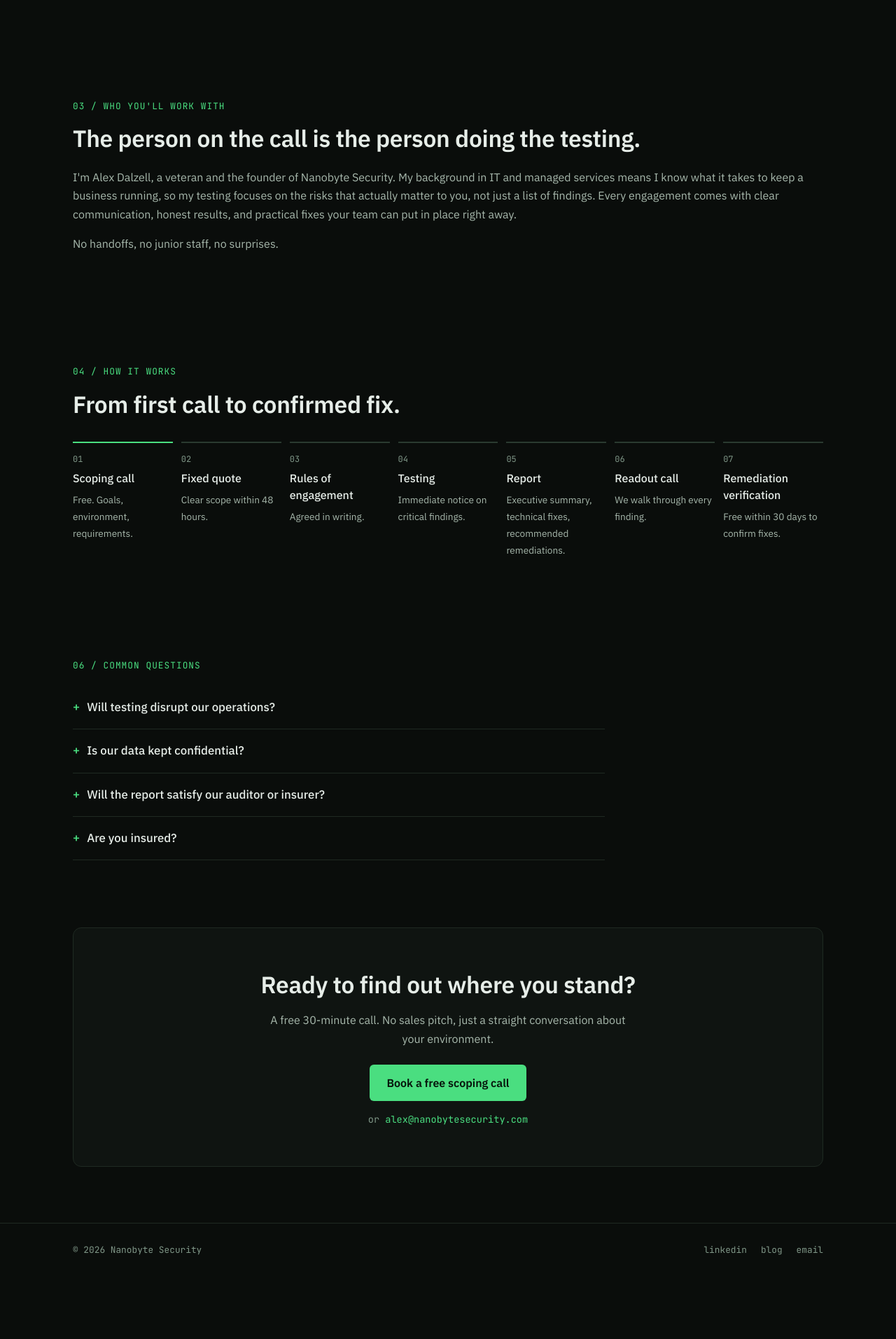
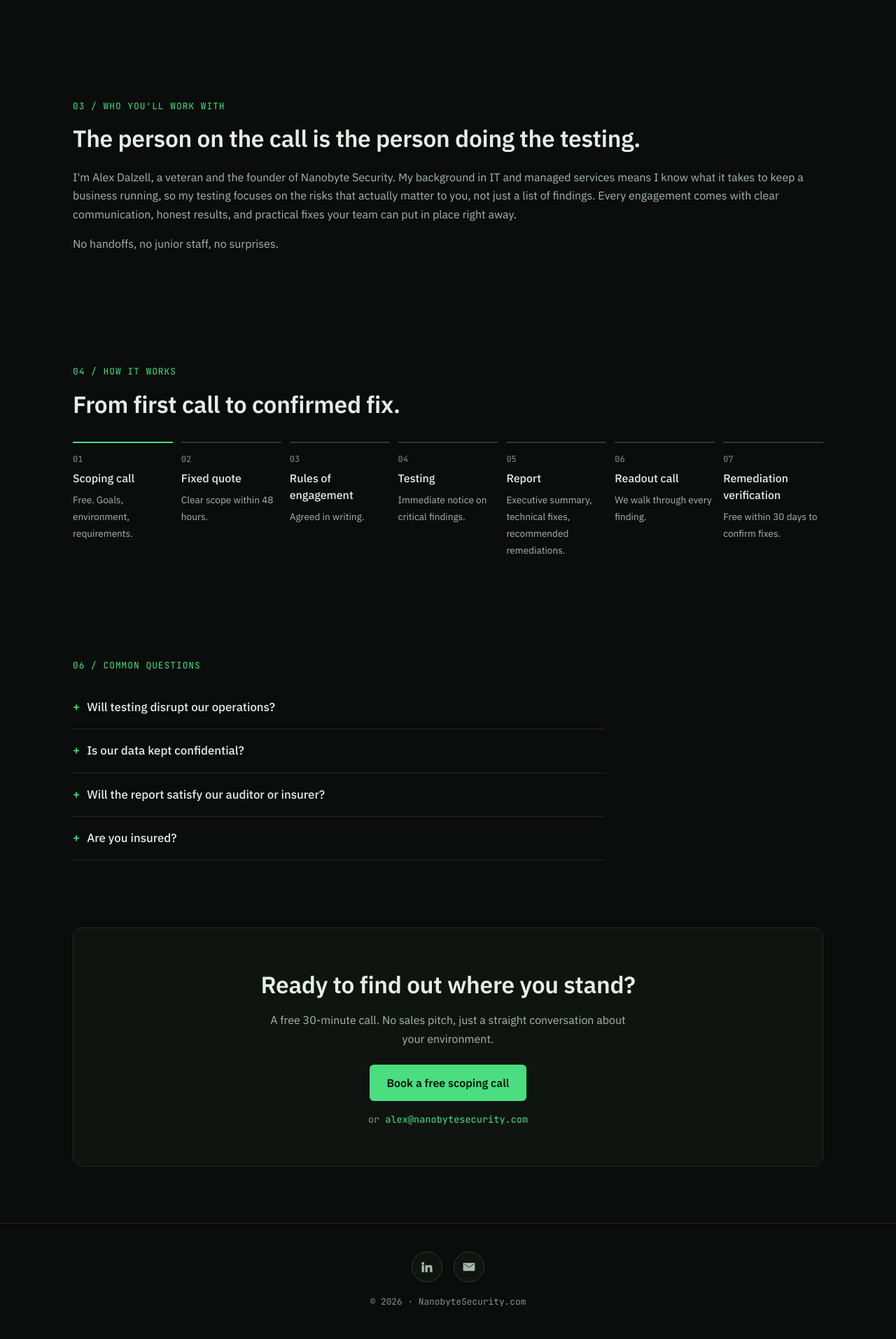
Before and after one commit to nanobyte-security/nanobytesecurity.github.io, a Jekyll site: the page built from index.html, in a window 1280 px wide. Shown: the part 1928-3841 px from the top of the page at 70% size. Built offline with Jekyll 4.4.1, drawn with Linux system fonts in a browser that asks for light colours; the list of posts is cut into pages by our own code; before the commit the page ends 3751 px from its top, so only the background shows below that.

Commit message:
Update index.html

```diff
--- a/index.html
+++ b/index.html
@@ -495,37 +495,6 @@ layout: null
         color: var(--nb-muted);
       }
 
-      /* Footer */
-      .nb-footer {
-        border-top: 1px solid var(--nb-border);
-      }
-
-      .nb-footer-inner {
-        max-width: 1120px;
-        margin: 0 auto;
-        padding: 28px 24px;
-        display: flex;
-        justify-content: space-between;
-        flex-wrap: wrap;
-        gap: 16px;
-        font-family: var(--nb-mono);
-        font-size: 0.8rem;
-        color: var(--nb-muted);
-      }
-
-      .nb-footer-inner nav {
-        display: flex;
-        gap: 20px;
-      }
-
-      .nb-footer-inner a {
-        color: var(--nb-muted);
-      }
-
-      .nb-footer-inner a:hover {
-        color: var(--nb-accent);
-      }
-
       /* Responsive */
       @media (max-width: 960px) {
         .nb-hero {
@@ -776,15 +745,6 @@ layout: null
 
     </main>
 
-    <footer class="nb-footer">
-      <div class="nb-footer-inner">
-        <span>© 2026 Nanobyte Security</span>
-        <nav>
-          <a href="https://linkedin.com/in/alexander-dalzell">linkedin</a>
-          <a href="https://blog.nanobytesecurity.com/">blog</a>
-          <a href="mailto:alex@nanobytesecurity.com">email</a>
-        </nav>
-      </div>
-    </footer>
+    {% include footer.html %}
   </body>
 </html>
```
